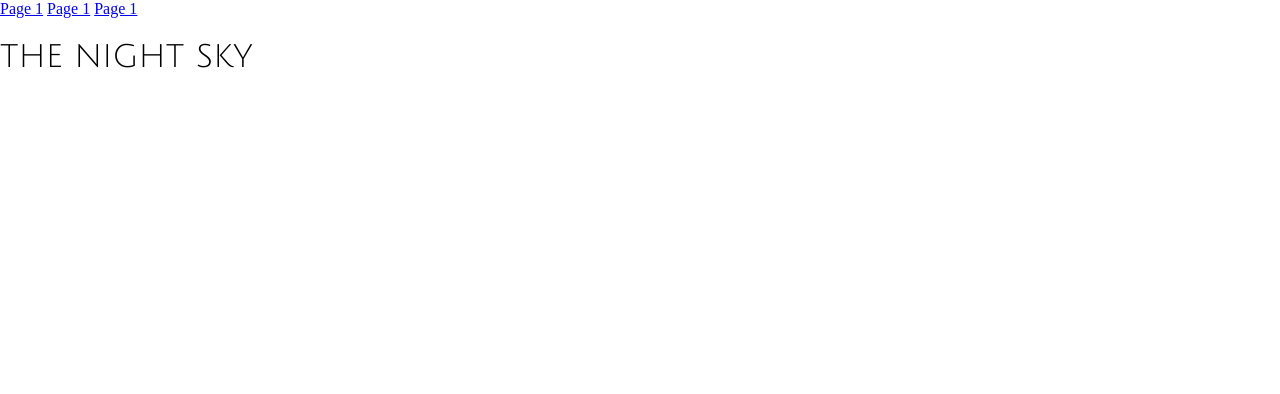
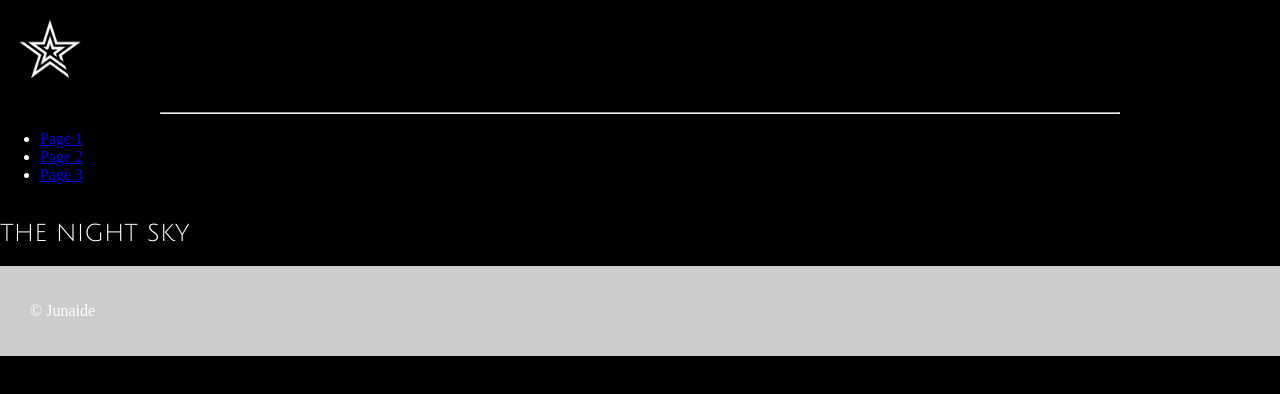
Before and after one commit to Junaide/assignment-2, a plain HTML site: page index.html in a window 1280 px wide. Drawn offline with Linux system fonts and the light colour scheme.

Commit message:
Logo Header

```diff
--- a/css/style.css
+++ b/css/style.css
@@ -5,6 +5,33 @@
 body,html {
     min-height: 100vh;
     margin: 0;
+    color: white;
+}
+
+body {
+    background-color: black;
+}
+
+body.full-page {
+    display: flex;
+    flex-direction: column;
+}
+
+.fullpage section {
+    flex: 1;
+}
+
+.header-left {
+    display: inline;
+}
+
+hr {
+    width: 75%;
+}
+
+footer {
+    padding: 20px 30px;
+    background-color: #ccc;
 }
 
 img {
--- a/index.html
+++ b/index.html
@@ -9,16 +9,29 @@
     <link href="https://fonts.googleapis.com/css2?family=Julius+Sans+One&display=swap" rel="stylesheet">
     <title>Constellations</title>
 </head>
-<body>
+<body class="full-page">
     <header class="primary-nav">
+        <div class="header-left">
+            <a><img src="/images/logo.png" width="100" height="100" alt="starlogo"></img></a>
+            <hr>
+        </div>
         <nav>
-            <a href="Page 1">Page 1</a>
-            <a href="Page 1">Page 1</a>
-            <a href="Page 1">Page 1</a>
+            <ul>
+                <li><a href="Page1.html">Page 1</a></li>
+                <li><a href="Page2.html">Page 2</a></li>
+                <li><a href="Page3.html">Page 3</a></li>
+            </ul>
         </nav>
     </header>
 
-    <h1>THE NIGHT SKY</h1>
+    <section>
+        <h1>THE NIGHT SKY</h1>
+    </section>
+
+
+    <footer>
+        <p>&copy Junaide </p>
+    </footer>
 
 </body>
 </html>
```
Also changed, not shown: images/logo.png (added), sketchbook/inspiration/0d91cc4dbddb58bf85dbdb5fd815d7e8.jpg (added), sketchbook/inspiration/spacetravel-og-image.jpg (added), 2 other files.
